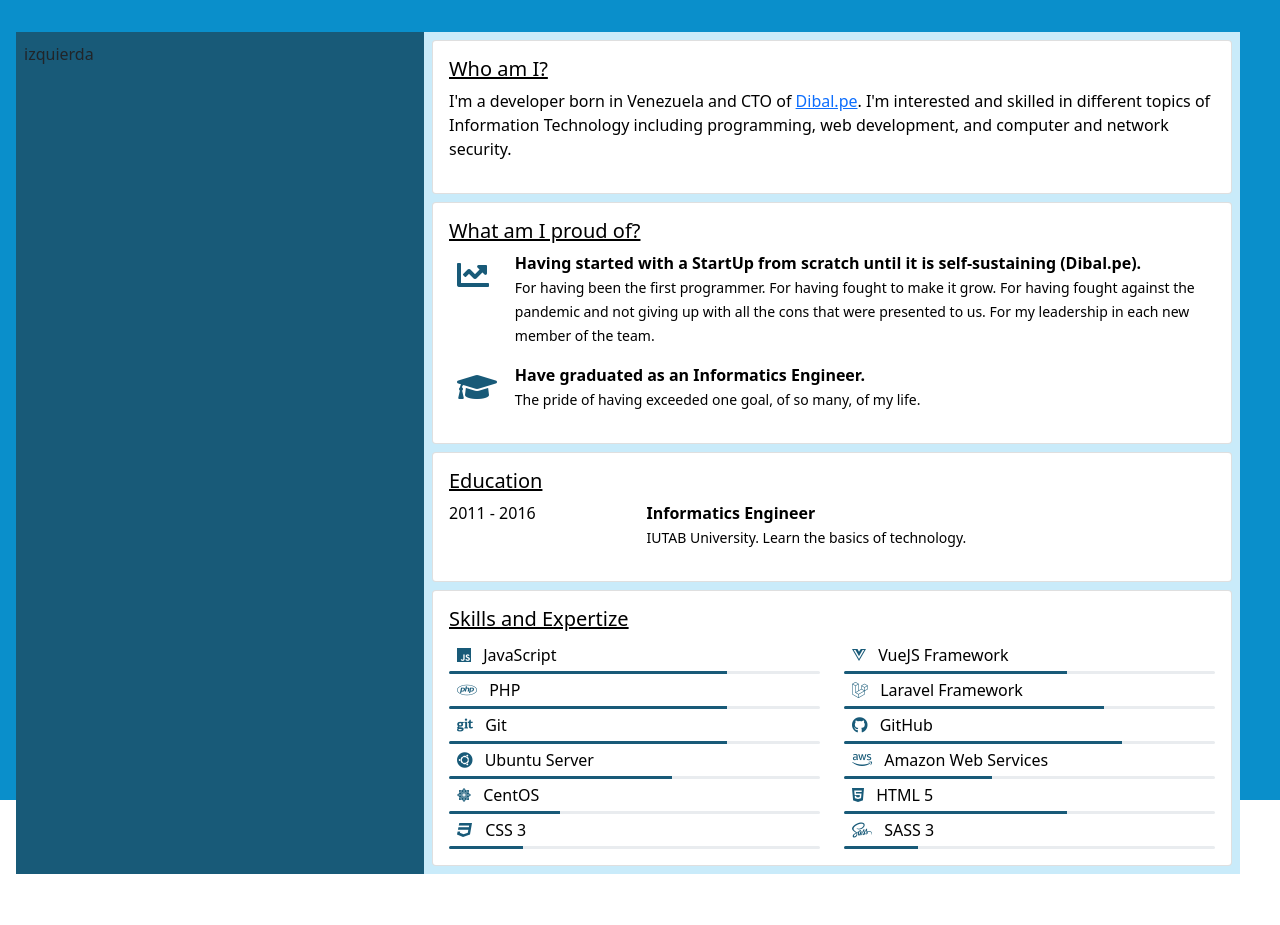
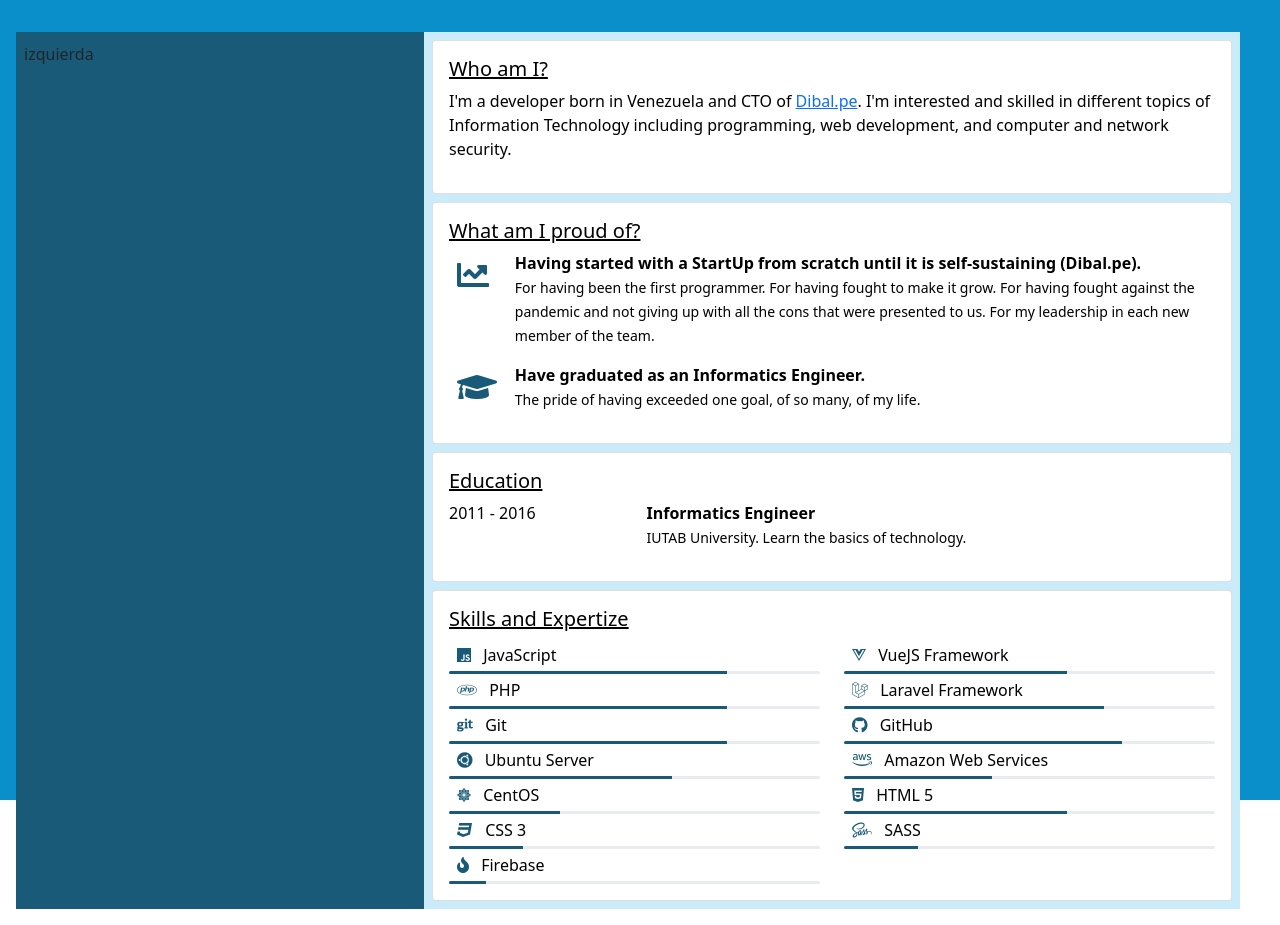
Before and after one commit to bypabloc/template-cv-vue, a Vue app: page /#/ in a window 1280 px wide. Before the commit the page ends 890 px from the top, so only its background shows below. Built offline with nearby package versions, Linux system fonts and the light colour scheme.

Commit message:
component title

```diff
--- a/src/components/Education.vue
+++ b/src/components/Education.vue
@@ -2,9 +2,7 @@
     <div class="card mt-2">
         <div class="card-body">
             <h5 class="card-title">
-                <ins>
-                    Education
-                </ins>
+                <Title text="Education"/>
             </h5>
             <div class="row" v-for="(value, index) in education" :key="index">
                 <div class="col-3">
@@ -28,6 +26,8 @@
 
 <script>
 
+import Title from './Title'
+
 export default {
     name: 'Education',
     data() {
@@ -47,6 +47,7 @@ export default {
     props: {
     },
     components: {
+        Title,
     },
     methods:{
         test: () => {
--- a/src/components/Iam.vue
+++ b/src/components/Iam.vue
@@ -3,9 +3,7 @@
     <div :class="'card'">
         <div class="card-body">
             <h5 class="card-title">
-                <ins>
-                    Who am I?
-                </ins>
+                <Title text="Who am I?"/>
             </h5>
             <!-- <h6 class="card-subtitle mb-2 text-muted">Card subtitle</h6> -->
             <div class="card-text">
@@ -19,6 +17,8 @@
 </template>
 
 <script>
+
+import Title from './Title'
 
 export default {
     name: 'Proud',
@@ -35,6 +35,7 @@ export default {
     props: {
     },
     components: {
+        Title,
     },
     methods:{
         test: () => {
--- a/src/components/Proud.vue
+++ b/src/components/Proud.vue
@@ -3,9 +3,7 @@
     <div class="card mt-2">
         <div class="card-body">
             <h5 class="card-title">
-                <ins>
-                    What am I proud of?
-                </ins>
+                <Title text="What am I proud of?"/>
             </h5>
             <div class="row" v-for="(value, index) in prouds" :key="index">
                 <div class="col-1">
@@ -31,6 +29,8 @@
 
 <script>
 
+import Title from './Title'
+
 export default {
     name: 'Proud',
     data() {
@@ -53,6 +53,7 @@ export default {
     props: {
     },
     components: {
+        Title,
     },
     methods:{
         test: () => {
--- a/src/components/Skills.vue
+++ b/src/components/Skills.vue
@@ -2,9 +2,7 @@
     <div class="card mt-2">
         <div class="card-body">
             <h5 class="card-title">
-                <ins>
-                    Skills and Expertize
-                </ins>
+                <Title text="Skills and Expertize"/>
             </h5>
             <div class="row">
                 <div class="col-6" v-for="(value, index) in skills" :key="index">
@@ -26,6 +24,8 @@
 </template>
 
 <script>
+
+import Title from './Title'
 
 export default {
     name: 'Skills',
@@ -90,8 +90,13 @@ export default {
                 },
                 {
                     icon: 'fab fa-sass',
-                    text: 'SASS 3',
+                    text: 'SASS',
                     percentage: 20,
+                },
+                {
+                    icon: 'fas fa-fire',
+                    text: 'Firebase',
+                    percentage: 10,
                 },
             ],
         }
@@ -99,6 +104,7 @@ export default {
     props: {
     },
     components: {
+        Title,
     },
     methods:{
         test: () => {
--- /dev/null
+++ b/src/components/Title.vue
@@ -0,0 +1,30 @@
+<template>
+
+    <ins>
+        {{ text }}
+    </ins>
+
+</template>
+
+<script>
+
+export default {
+    name: 'Proud',
+    props: {
+        text: String,
+    },
+    components: {
+    },
+    methods:{
+        test: () => {
+            return "#";
+        }
+    },
+    created(){
+    },
+    mounted() {
+        this.test();
+        this.theme = 'light-blue';
+    },
+}
+</script>
```
